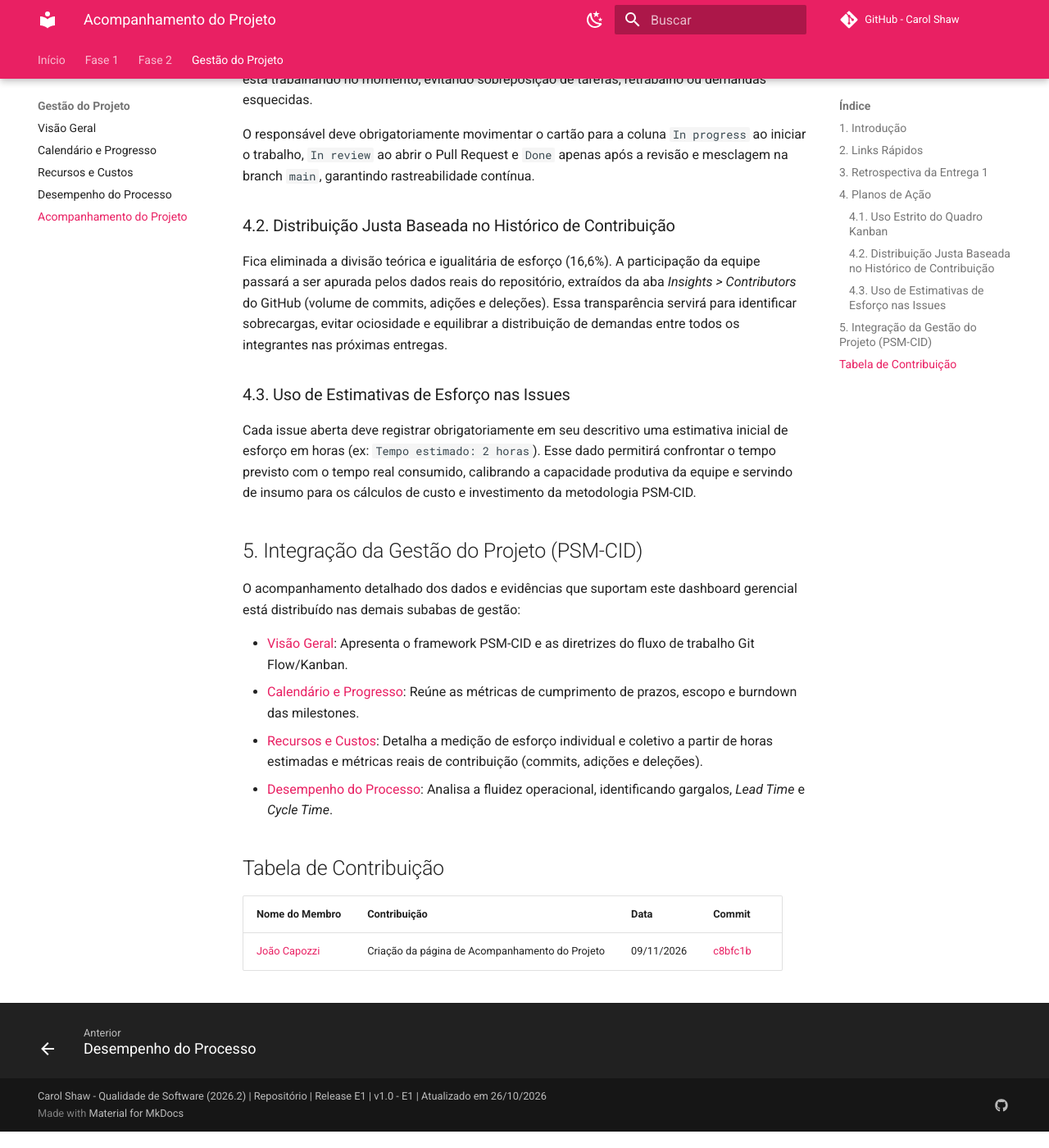
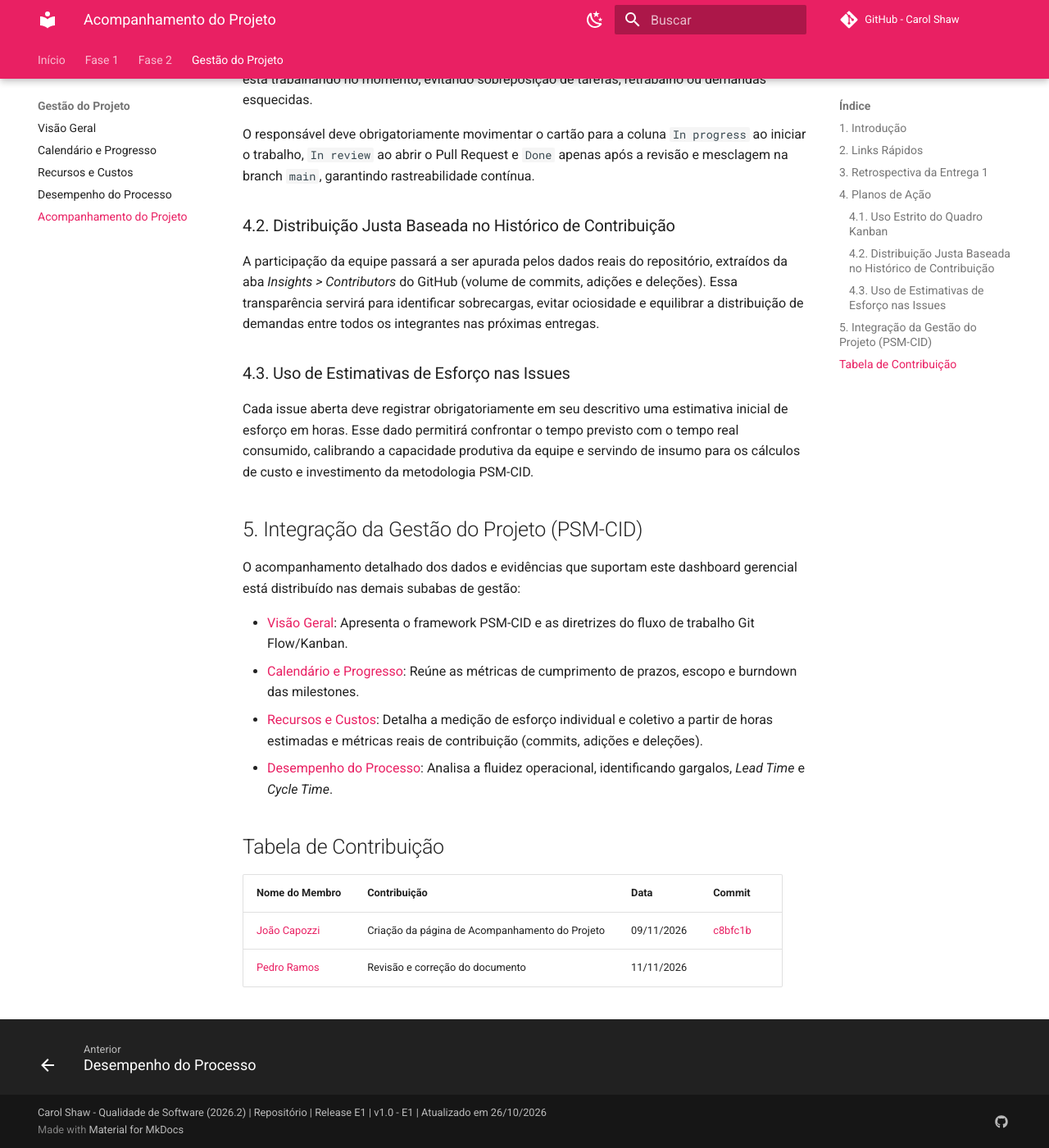
Before and after one commit to FCTE-Qualidade-de-Software-1/2026-2_T02_CAROL_SHAW, an MkDocs documentation site: the page built from docs/gestao/acompanhamento.md, in a window 1280 px wide and 1400 px high, scrolled down 1406 px. Shown: the whole window at 82% size. Built offline with MkDocs 1.6.1 and Material for MkDocs 9.7.7, drawn with Linux system fonts in a browser that asks for light colours; comment, search, counter and statistics services are not loaded.

Commit message:
docs/Conclusão da revisão #25

```diff
--- a/docs/gestao/acompanhamento.md
+++ b/docs/gestao/acompanhamento.md
@@ -33,10 +33,10 @@ Nenhuma atividade de desenvolvimento ou documentação pode ser iniciada sem uma
 O responsável deve obrigatoriamente movimentar o cartão para a coluna `In progress` ao iniciar o trabalho, `In review` ao abrir o Pull Request e `Done` apenas após a revisão e mesclagem na branch `main`, garantindo rastreabilidade contínua.
 
 ### 4.2. Distribuição Justa Baseada no Histórico de Contribuição
-Fica eliminada a divisão teórica e igualitária de esforço (16,6%). A participação da equipe passará a ser apurada pelos dados reais do repositório, extraídos da aba *Insights > Contributors* do GitHub (volume de commits, adições e deleções). Essa transparência servirá para identificar sobrecargas, evitar ociosidade e equilibrar a distribuição de demandas entre todos os integrantes nas próximas entregas.
+A participação da equipe passará a ser apurada pelos dados reais do repositório, extraídos da aba *Insights > Contributors* do GitHub (volume de commits, adições e deleções). Essa transparência servirá para identificar sobrecargas, evitar ociosidade e equilibrar a distribuição de demandas entre todos os integrantes nas próximas entregas.
 
 ### 4.3. Uso de Estimativas de Esforço nas Issues
-Cada issue aberta deve registrar obrigatoriamente em seu descritivo uma estimativa inicial de esforço em horas (ex: `Tempo estimado: 2 horas`). Esse dado permitirá confrontar o tempo previsto com o tempo real consumido, calibrando a capacidade produtiva da equipe e servindo de insumo para os cálculos de custo e investimento da metodologia PSM-CID.
+Cada issue aberta deve registrar obrigatoriamente em seu descritivo uma estimativa inicial de esforço em horas. Esse dado permitirá confrontar o tempo previsto com o tempo real consumido, calibrando a capacidade produtiva da equipe e servindo de insumo para os cálculos de custo e investimento da metodologia PSM-CID.
 
 ## 5. Integração da Gestão do Projeto (PSM-CID)
 
@@ -52,3 +52,4 @@ O acompanhamento detalhado dos dados e evidências que suportam este dashboard g
 | Nome do Membro | Contribuição | Data | Commit |
 | :--- | :--- | :--- | :--- |
 | [João Capozzi](https://github.com/jonas3688) | Criação da página de Acompanhamento do Projeto | 09/11/2026 | [c8bfc1b](https://github.com/FCTE-Qualidade-de-Software-1/2026-2_T02_CAROL_SHAW/commit/c8bfc1b) |
+| [Pedro Ramos](https://github.com/PedroRSR) | Revisão e correção do documento | 11/11/2026 | [](https://github.com/FCTE-Qualidade-de-Software-1/2026-2_T02_CAROL_SHAW/commit/) |
```
Also changed, not shown: docs/gestao/calendario.md (+6 -5 lines), docs/gestao/desempenho.md (+7 -2 lines), docs/gestao/recursos.md (+2 -1 lines).
